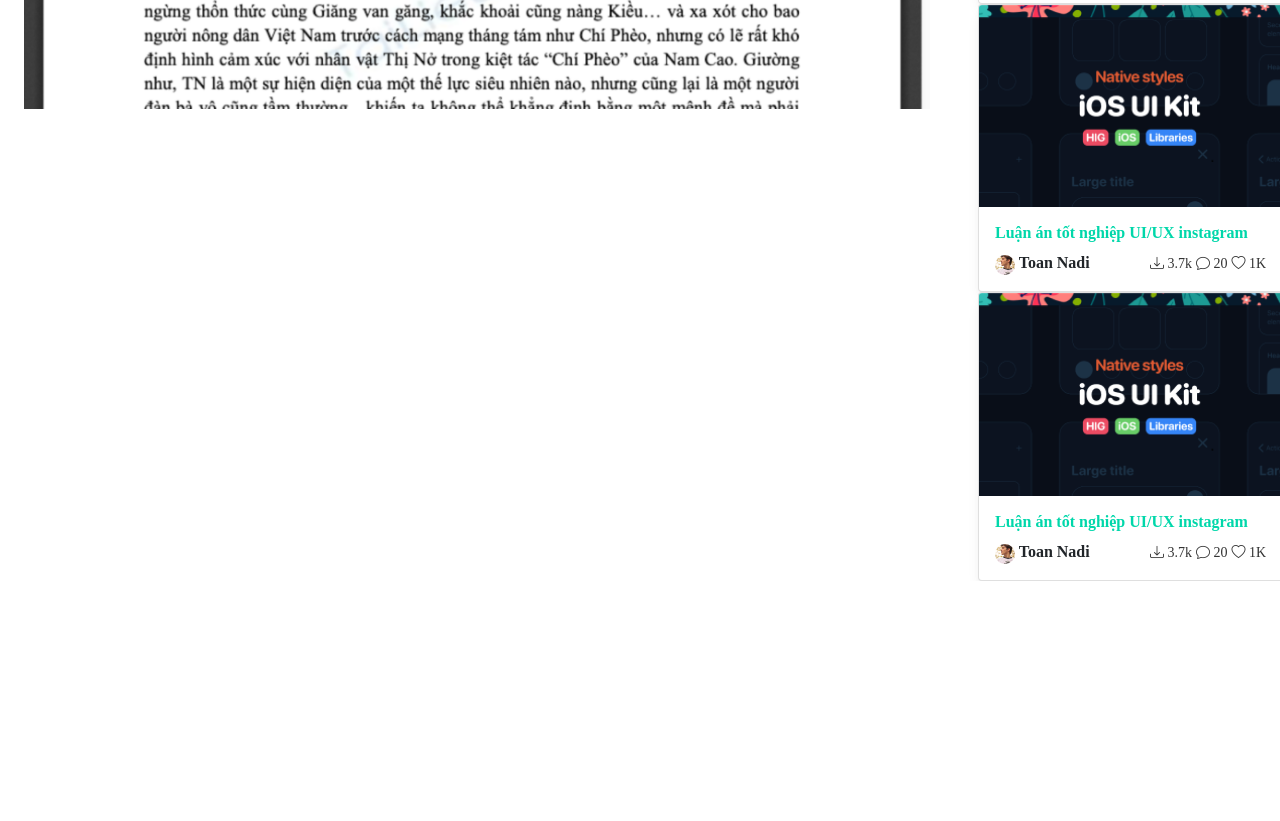
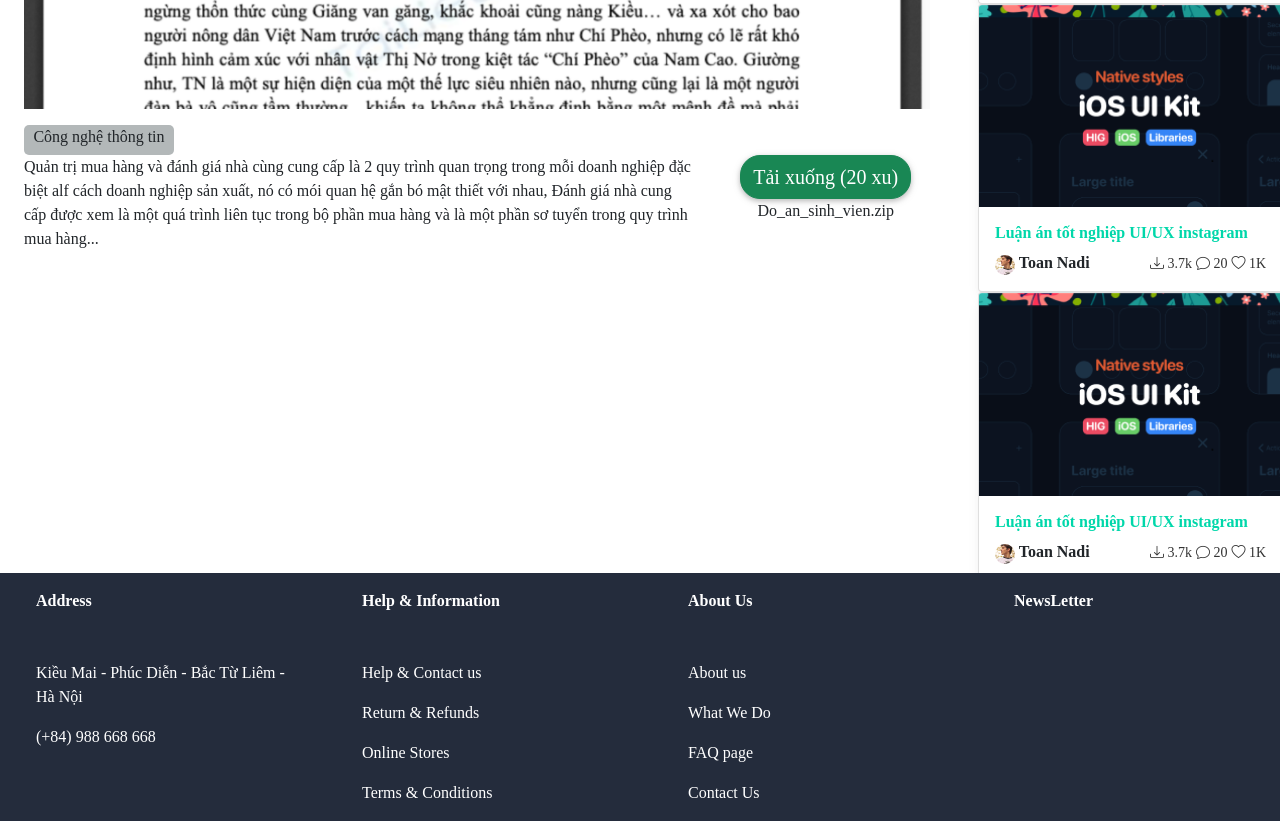
Before and after one commit to ngoctuan96tn/student-layout, a plain HTML site: page document-detail.html in a window 1280 px wide. Shown: the part 680-1501 px from the top of the page. Before the commit the page ends 1261 px from the top, so only its background shows below. Drawn offline with nearby package versions, Linux system fonts and the light colour scheme.

Commit message:
hoan thien trang chi tiet van ban

```diff
--- a/document-detail.css
+++ b/document-detail.css
@@ -39,9 +39,16 @@ body {
 .avatar-author {
     border-radius: 50%;
 }
-
+.label-category {
+    width: 150px;
+    height: 30px;
+    background-color: #b3b8b9;
+    border-radius: 5px;
+    text-align: center;
+}
 /* FOOTER*/
 footer {
+position: relative;
 background: #242C3C;
 color: #FFFFFF;
 font-family: Averta Std;
--- a/document-detail.html
+++ b/document-detail.html
@@ -113,8 +113,25 @@
                         <p class="text-infor-document">Ngày đăng: 20/02/2021</p>
                     </div>
                 </div>
-                <!-- body taif -->
+                <!-- body tài liệu -->
                 <img src="./images/doc_body.png" width="100%;">
+
+                <div class="label-category" style="margin-top: 1rem;"><p>Công nghệ thông tin</p></div>
+                <div class="row">
+                    <div class="col-9">
+                        Quản trị mua hàng và đánh giá nhà cùng cung cấp là 2 quy trình quan trọng trong mỗi doanh nghiệp đặc biệt alf cách doanh nghiệp sản xuất, nó có mói quan hệ gắn bó mật thiết với nhau, Đánh giá nhà cung cấp được xem là một quá trình liên tục trong bộ phần mua hàng và là một phần sơ tuyển trong quy trình mua hàng...
+                    </div>
+
+                    <div class="col-3" style="text-align: center;">
+                        <button type="button" class="btn btn-success" style="text-transform: none; color: #FFFFFF; font-size: 20px; border-radius: 20px;">Tải xuống (20 xu)</button>
+                        <p>Do_an_sinh_vien.zip</p>
+                    </div>
+                </div>
+
+
+                <!-- body tài liệu -->
+
+
             </div>
         </div>
         <div class="col-3">
@@ -196,6 +213,36 @@
     </div>
     <!-- Body -->
 
+
+     <!-- Footer-->
+        <footer>
+            <div class="row">
+            <div class="col-md-3" style="padding-top: 1em; padding-left: 3em;">
+                <p class="fw-bold mb-5">Address</p>
+                <p>Kiều Mai - Phúc Diễn - Bắc Từ Liêm - Hà Nội</p>
+                <p>(+84) 988 668 668</p>
+            </div>
+            <div class="col-md-3" style="padding-top: 1em; padding-left: 3em;">
+                <p class="fw-bold mb-5">Help & Information</p>
+                <p>Help & Contact us</p>
+                <p>Return & Refunds</p>
+                <p>Online Stores</p>
+                <p>Terms & Conditions</p>
+            </div>
+            <div class="col-md-3" style="padding-top: 1em; padding-left: 3em;">
+                <p class="fw-bold mb-5">About Us</p>
+                <p>About us</p>
+                <p>What We Do</p>
+                <p>FAQ page</p>
+                <p>Contact Us</p>
+            </div>
+            <div class="col-md-3" style="padding-top: 1em; padding-left: 3em;">
+                <p class="fw-bold mb-5">NewsLetter</p>
+            </div>
+            </div>
+        </footer>
+        <!-- Footer-->
+
     <!-- MDB -->
     <script type="text/javascript" src="https://cdnjs.cloudflare.com/ajax/libs/mdb-ui-kit/3.5.0/mdb.min.js"></script>
     <script src="https://cdn.jsdelivr.net/npm/bootstrap@5.0.1/dist/js/bootstrap.bundle.min.js"
```
